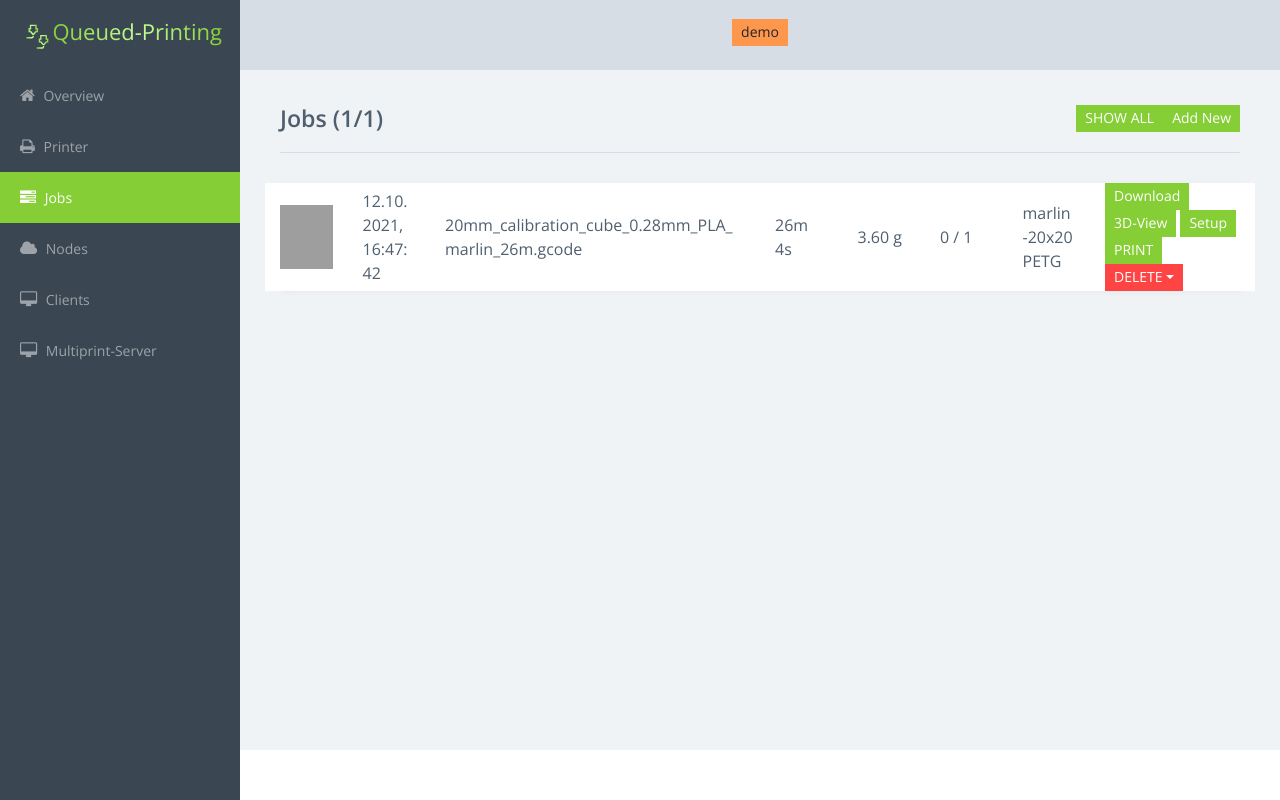
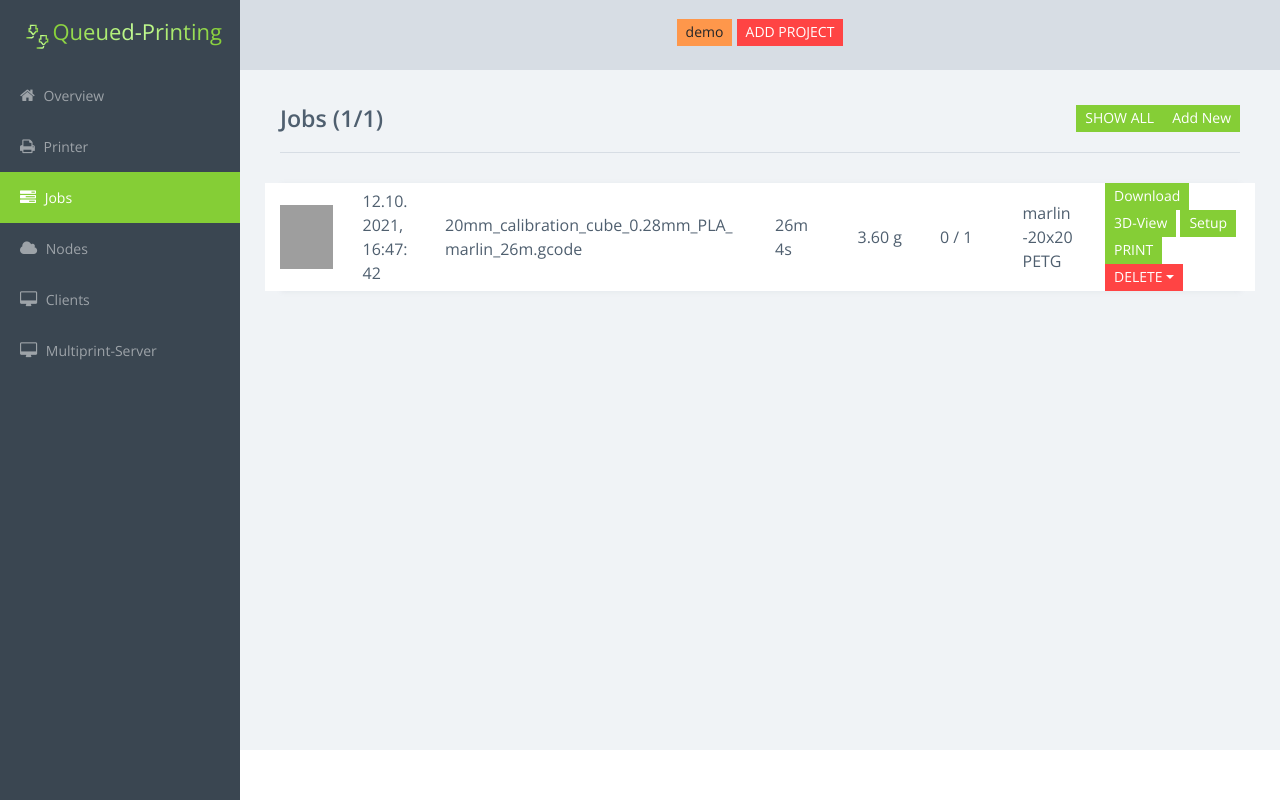
Before and after one commit to multigcs/queued-printing, a Flask app: page /jobs?project=demo in a window 1280 px wide. Run offline with Flask 2, Linux system fonts and the light colour scheme; some libraries are stand-ins or nearby versions; grey boxes are pictures that could not be loaded.

Commit message:
better project handling

```diff
--- a/repetier.py
+++ b/repetier.py
@@ -77,4 +77,5 @@ def printer_upload(url, apiKey, printerSlug, filepath, targetname=None):
     }
     headers = {"x-api-key": apiKey}
     response = requests.post(posturl, files=multipart_form_data, headers=headers)
-    print(response.content)
+    print(response)
+    return (response.content)
--- a/server.py
+++ b/server.py
@@ -254,7 +254,7 @@ def jobs_reload():
     """
     global shared
     projects = {}
-    for project_dir in glob.glob(f"jobs/*"):
+    for project_dir in glob.glob("jobs/*"):
         projectName = project_dir.split("/")[-1]
         if not shared["activeProject"]:
             shared["activeProject"] = projectName
@@ -529,8 +529,8 @@ def multiprinter_thread():
                                     )
                                     printerStatus["status"] = "PRINTING"
                                     printerStatus["active"] = {
-                                        "jobId": jobInfo["job"],
-                                        "traceId": jobInfo["job"],
+                                        "jobId": jobInfo["job"].replace("_", "/"),
+                                        "traceId": jobInfo["job"].replace("_", "/"),
                                         "status": "PRINTING",
                                     }
                                     printerStatus["percent"] = round(jobInfo["done"])
@@ -638,24 +638,31 @@ def update(message):
                 and printerStatus["ready"]
             ):
                 if printerConfig["type"] == "repetierserver":
-                    repetier.printer_upload(
+                    ret = repetier.printer_upload(
                         printerConfig["url"],
                         printerConfig["apiKey"],
                         printerConfig["nameOrigin"],
                         f"jobs/{jobId}/data.gcode",
-                        jobId,
+                        jobId.replace("/", "_"),
                     )
-
+                    if ret == b'{"data":[]}':
+                        jobData["printed"] = int(jobData["printed"]) + 1
+                        open(f"jobs/{jobId}/jobfile.json", "w").write(
+                            json.dumps(jobData, indent=4)
+                        )
+                        update = True
+                    else:
+                        print("ERROR", ret)
                 else:
                     printerCommands["next"] = jobId
                     printerStatus["ready"] = 0
                     printerStatus["status"] = "JOB"
 
-                jobData["printed"] = int(jobData["printed"]) + 1
-                open(f"jobs/{jobId}/jobfile.json", "w").write(
-                    json.dumps(jobData, indent=4)
-                )
-                update = True
+                    jobData["printed"] = int(jobData["printed"]) + 1
+                    open(f"jobs/{jobId}/jobfile.json", "w").write(
+                        json.dumps(jobData, indent=4)
+                    )
+                    update = True
 
         if "status" in message:
             update = False
@@ -906,6 +913,35 @@ def page_node_setup():
             open("config/nodes.json", "w").write(json.dumps(shared["node"], indent=4))
 
     return page_nodes()
+
+
+@app.route("/project-setup", methods=["GET", "POST"])
+def page_project_setup():
+    """
+    This function generates the project setup-page
+    """
+    project = request.args.get("project")
+    oldProject = request.args.get("old_project")
+    delete = request.args.get("delete")
+
+    if delete == "project" and project:
+        if os.path.isdir(f"jobs/{project}"):
+            rmtree(f"jobs/{project}")
+            jobs_reload()
+            return page_jobs()
+
+    if oldProject == "None" and project:
+        os.mkdir(f"jobs/{project}", 0o755)
+        shared["activeProject"] = project
+        jobs_reload()
+        return page_jobs()
+
+    return render_template(
+        "project_setup.html",
+        data=shared,
+        project=project,
+        page="jobs",
+    )
 
 
 @app.route("/job-setup", methods=["GET", "POST"])
--- a/templates/layout.html
+++ b/templates/layout.html
@@ -139,6 +139,7 @@
                                 <a class="btn btn-info btn-sm" href="/jobs?project={{project}}">{{project}}</a>
                             {% endif %}
                         {% endfor %}
+                        <a class="btn btn-danger btn-sm" href="/project-setup">ADD PROJECT</a>
                     </div>
                 </header>
                 <aside class="sidebar">
```
Also changed, not shown: templates/project_setup.html (added, +45 -0 lines), 1 other file.
